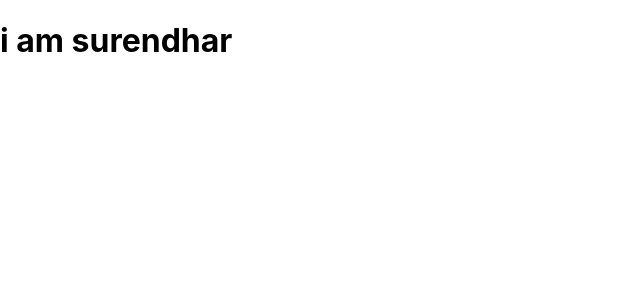
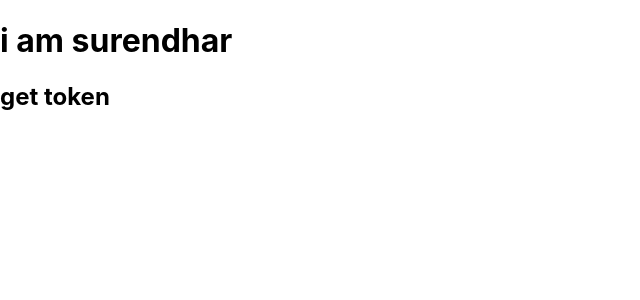
Before and after one commit to surendhar-jaganathan/Test, a React (Create React App) app: page / in a window 1280 px wide. Shown: the top 300 px of the page, without its empty margins (0-640 px from the left). Built offline with nearby package versions, Linux system fonts and the light colour scheme.

Commit message:
get token

```diff
--- a/src/App.js
+++ b/src/App.js
@@ -5,9 +5,33 @@ import { BrowserRouter } from 'react-router-dom';
 
 
 function App() {
+
+  const getdata=()=>{
+    var myHeaders = new Headers();
+    myHeaders.append("Content-Type", "application/json");
+    myHeaders.append("Authorization", "Basic d2Vrbm93bG9uZG9uQHByaW9hcGlzLmNvbTpGIzZ3cE1VSEBXUlJXZ1A=");
+
+    var raw = JSON.stringify({
+      "grant_type": "client_credentials"
+    });
+
+    var requestOptions = {
+      method: 'POST',
+      headers: myHeaders,
+      body: raw,
+      redirect: 'follow'
+    };
+
+    fetch("https://sandbox-distributor-api.prioticket.com/v3.5/distributor/oauth2/token", requestOptions)
+      .then(response => response.text())
+      .then(result => console.log(result))
+      .catch(error => console.log('error', error));
+  }
   return (
+    <div>
  <h1>i am surendhar</h1>
-
+ <h2 onClick={getdata}>get token </h2>
+ </div>
 
   );
 }
```
